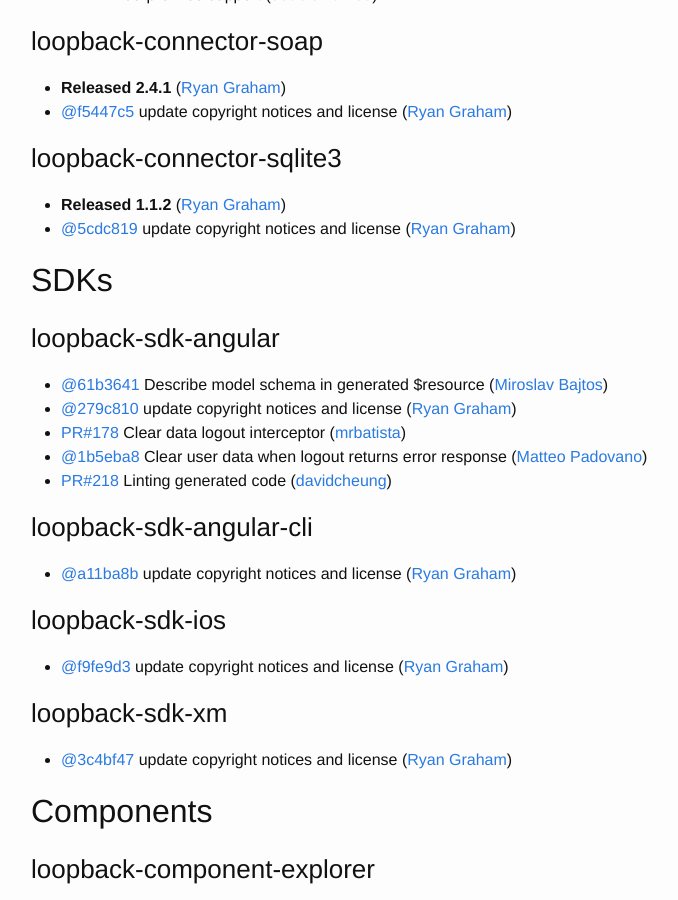
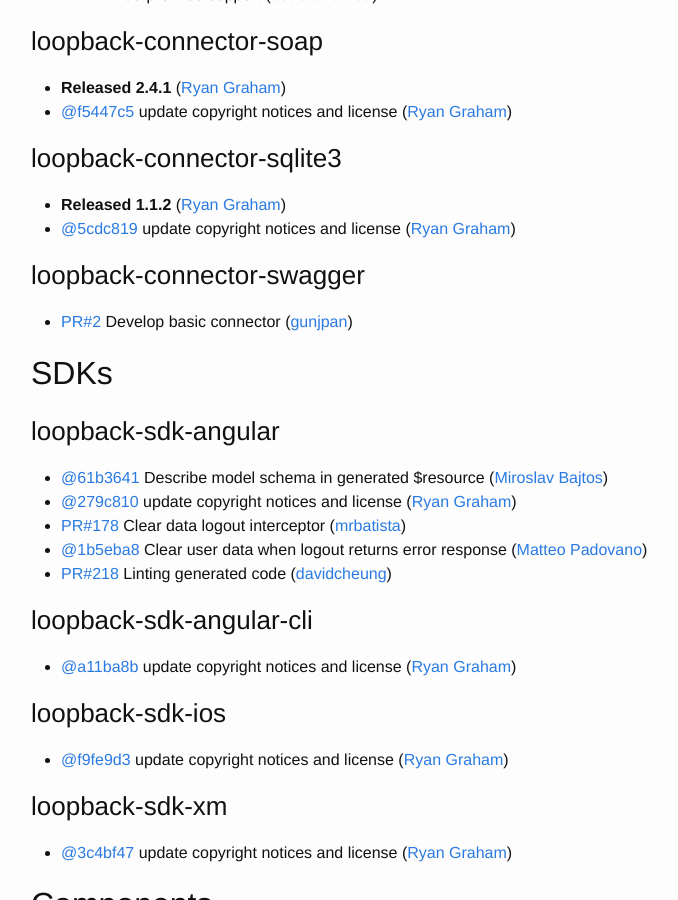
Before and after one commit to strongloop/loopback, a Jekyll site: the page built from index.md, in a window 1280 px wide and 900 px high, scrolled down 5061 px. Shown: the whole window, without its empty margins (239-917 px from the left). Built offline with Jekyll 4.4.1, drawn with Linux system fonts in a browser that asks for light colours.

Commit message:
Update changelog

```diff
--- a/index.md
+++ b/index.md
@@ -221,6 +221,10 @@ since: (from 2016-04-07 to 2016-06-02)
  * [@5cdc819](https://github.com/strongloop/loopback-connector-sqlite3/commit/5cdc8191f3f2ce45590de745aef74bb6e03503e3) update copyright notices and license ([Ryan Graham](https://github.com/rmg))
 
 
+### loopback-connector-swagger
+ * [PR#2](https://github.com/strongloop/loopback-connector-swagger/pull/2) Develop basic connector ([gunjpan](https://github.com/gunjpan))
+
+
 
 ## SDKs
 
```
